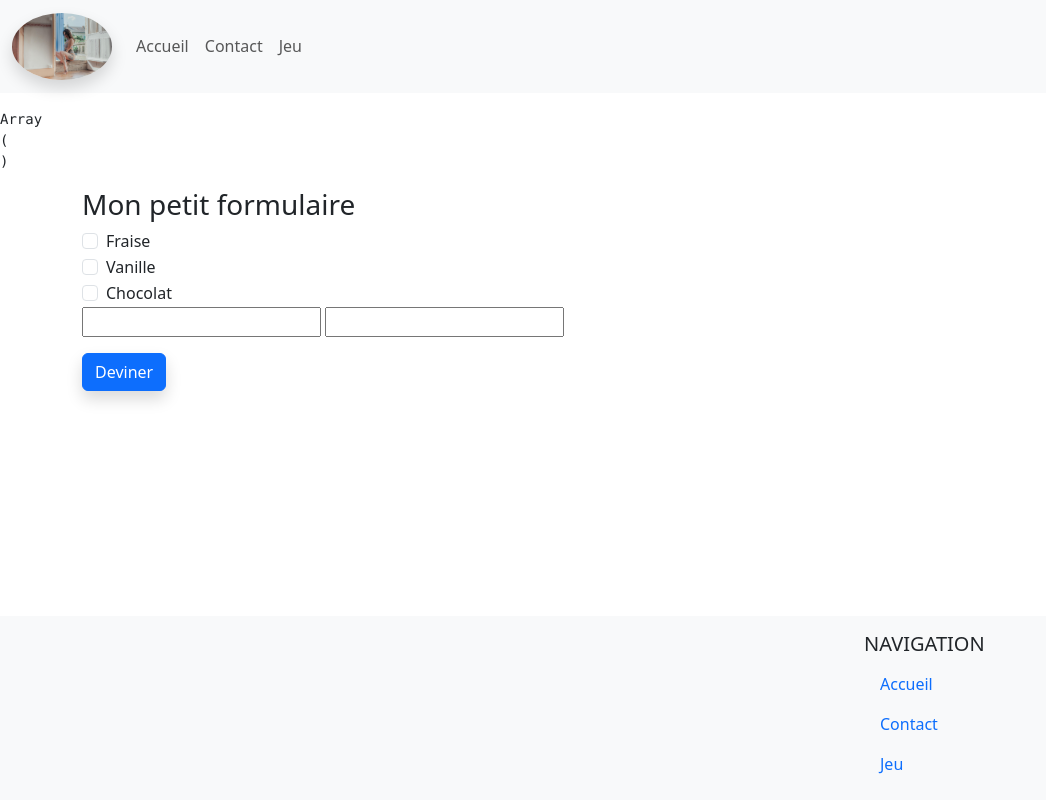
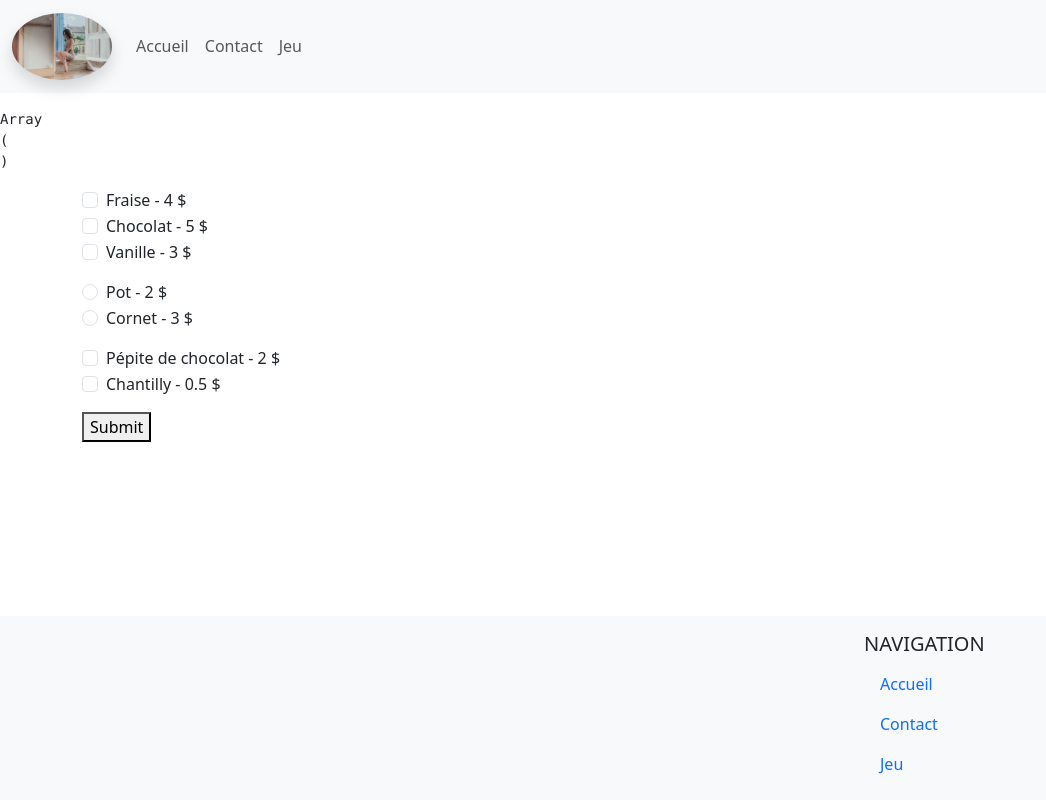
Before and after one commit to GuillemotClement/LEARN_php, a PHP site: page /jeu.php in a window 1280 px wide. Shown: the whole page, without its empty margins (0-1046 px from the left). Run offline with PHP 8.4, Linux system fonts and the light colour scheme.

Commit message:
✨ Ajout fonction setRadio et setCheckbox qui permette de créer des liste dynamiquement

```diff
--- a/fonction.php
+++ b/fonction.php
@@ -32,3 +32,48 @@ function nav_menu(string $linkClass = ""):string
     nav_item("contact.php", 'Contact', $linkClass) .
     nav_item("jeu.php", 'Jeu', $linkClass);
 }
+
+
+/**
+ * Cette fonction permet de créer une liste checkbox
+ *
+ * @param array $arr - le tableau qui contient les différentes valeurs
+ * @param string $name - le name appliquer sur cette liste de checkbox
+ * @return void - retourne le HTML de la liste checkbox
+ */
+function setCheckBox(array $arr, string $name)
+{
+    foreach($arr as $key=>$value){
+        $html = <<<HTML
+        <div class="form-check">
+            <input class="form-check-input" type="checkbox" value="{$key}" id="{$key}" name="{$name}[]">
+            <label class="form-check-label" for="{$key}">
+                {$key} - {$value} $
+            </label>
+        </div>
+        HTML;
+        echo $html;
+    }
+}
+
+/**
+ * Cette fonction permet de créer une liste radio
+ *
+ * @param array $arr - le tableau qui contient les différentes valeurs
+ * @param string $name - le name appliquer sur cette liste de checkbox
+ * @return void - retourne le HTML de la liste radio
+ */
+function setRadio(array $arr, string $name)
+{
+    foreach($arr as $key=>$value){
+        $html = <<<HTML
+        <div class="form-check">
+            <input class="form-check-input" type="radio" value="{$key}" id="{$key}" name="{$name}">
+            <label class="form-check-label" for="{$key}">
+                {$key} - {$value} $
+            </label>
+        </div>
+        HTML;
+        echo $html;
+    }
+}
--- a/jeu.php
+++ b/jeu.php
@@ -1,36 +1,44 @@
 <?php
 require 'header.php';
 require_once 'oldFunction.php';
+
+$parfums = [
+    'Fraise'=>4,
+    'Chocolat'=>5,
+    'Vanille'=>3,
+];
+
+$cornets = [
+    'Pot'=>2,
+    'Cornet'=>3,
+];
+
+$supplement = [
+    'Pépite de chocolat'=>2,
+    'Chantilly'=> 0.5,
+];
+
 printr($_GET);
+
 ?>
 
 
 <main class="container my-3">
     <form action="/graphikart/jeu.php" method="get">
-        <h3>Mon petit formulaire</h3>
-        <div class="form-check">
-            <input class="form-check-input" type="checkbox" name="parfum[]" value="fraise" id="fraise">
-            <label class="form-check-label" for="fraise">
-                Fraise
-            </label>
+        <div class="choiceParfum mb-3">
+            <?=setCheckBox($parfums, 'parfums')?>
+
         </div>
-        <div class="form-check">
-            <input class="form-check-input" type="checkbox" name="parfum[]" value="vanille" id="vanille">
-            <label class="form-check-label" for="vanille">
-                Vanille
-            </label>
+        <div class="choiceCornet mb-3">
+            <?=setRadio($cornets, "cornets")?>
         </div>
-        <div class="form-check">
-            <input class="form-check-input" type="checkbox" name="parfum[]" value="chocolat" id="chocolat">
-            <label class="form-check-label" for="chocolat">
-                Chocolat
-            </label>
+        <div class="choiceSupplement mb-3">
+            <?=setCheckBox($supplement, 'supplement')?>
         </div>
-        <input type="text" name="demo[]">
-        <input type="text" name="demo[]">
-        <div class="ctn-btn my-3">
-            <button type="submit" class="btn btn-primary shadow">Deviner</button>
-        </div>
+    <button type="submit">Submit</button>
+
+
+
     </form>
 </main>
 
```
